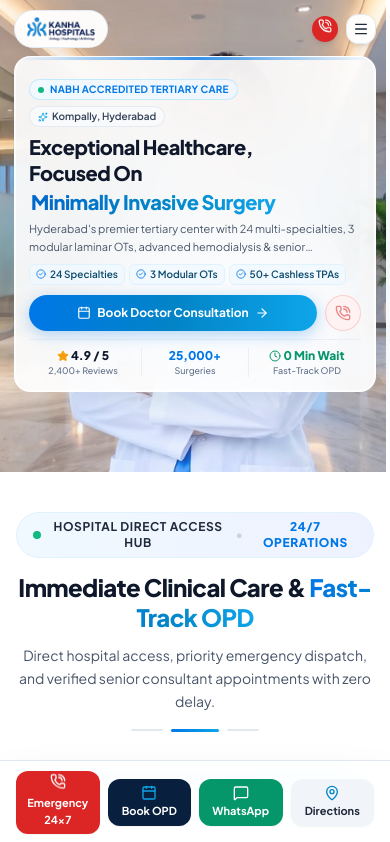
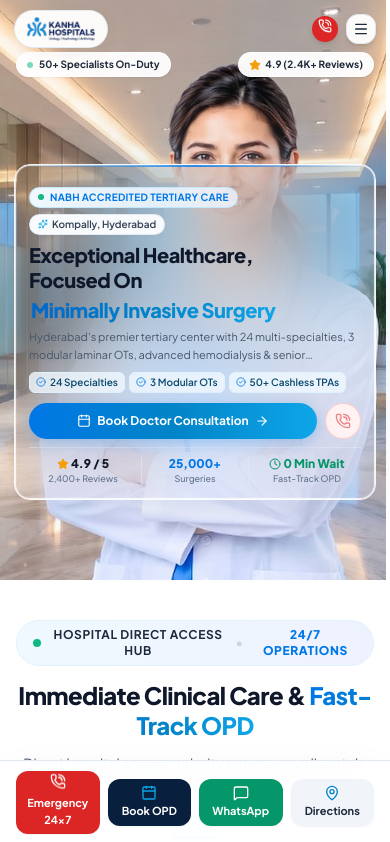
Before and after one commit to Shiva33987/hospital-kanha, a React (Vite) app: page / in a window 390 px wide. Shown: the top 842 px of the page. Built offline with nearby package versions, Linux system fonts and the light colour scheme.

Commit message:
fix(hero): unmask doctor on mobile by anchoring card to bottom with open top visual and floating status badges

```diff
--- a/src/components/Hero.tsx
+++ b/src/components/Hero.tsx
@@ -50,13 +50,13 @@ export const Hero: React.FC<HeroProps> = ({
   }, [rotatingSpecialties.length]);
 
   return (
-    <section className="relative w-full min-h-0 sm:min-h-[560px] lg:min-h-[600px] xl:min-h-[640px] overflow-hidden select-none bg-white flex flex-col justify-between">
+    <section className="relative w-full min-h-[580px] sm:min-h-[620px] lg:min-h-[600px] xl:min-h-[640px] overflow-hidden select-none bg-white flex flex-col justify-between">
 
       {/* 1. MASTER CANVAS BACKGROUND (High-res clean hospital lobby with doctor) */}
       <img
         src="/images/hero_clean_canvas.jpg"
         alt="Kanha Hospitals - Urology, Nephrology, Andrology & 24 Multi-Specialties"
-        className="absolute -inset-1 w-[calc(100%+8px)] h-[calc(100%+8px)] object-cover object-[70%_top] sm:object-center pointer-events-none z-0"
+        className="absolute -inset-1 w-[calc(100%+8px)] h-[calc(100%+8px)] object-cover object-[67%_8%] lg:object-center pointer-events-none z-0"
       />
 
       {/* Subtle Luminous Ambient Glow behind the card */}
@@ -203,8 +203,21 @@ export const Hero: React.FC<HeroProps> = ({
 
       </div>
 
+      {/* Mobile Floating Doctor Status Badge (Visible only on mobile in open visual area) */}
+      <div className="lg:hidden relative z-20 flex justify-between items-center px-4 pt-1 pointer-events-none">
+        <div className="inline-flex items-center space-x-1.5 bg-white/95 backdrop-blur-md px-2.5 py-1 rounded-full text-[10px] font-bold text-slate-800 shadow-sm border border-white/80">
+          <span className="w-1.5 h-1.5 rounded-full bg-emerald-500 animate-pulse"></span>
+          <span>50+ Specialists On-Duty</span>
+        </div>
+
+        <div className="inline-flex items-center space-x-1 bg-white/95 backdrop-blur-md px-2.5 py-1 rounded-full text-[10px] font-bold text-slate-800 shadow-sm border border-white/80">
+          <Star className="w-3 h-3 text-amber-500 fill-amber-500" />
+          <span>4.9 (2.4K+ Reviews)</span>
+        </div>
+      </div>
+
       {/* 3. HERO CONTENT AREA (Enclosed in Slim Luxury Frosted Glass Medical Console) */}
-      <div className="relative z-20 w-full max-w-7xl mx-auto px-3.5 sm:px-6 lg:px-8 my-auto py-2 sm:py-3 lg:py-4 pb-20 sm:pb-3 lg:pb-4 grid grid-cols-1 lg:grid-cols-12 gap-4 sm:gap-6 items-center">
+      <div className="relative z-20 w-full max-w-7xl mx-auto px-3.5 sm:px-6 lg:px-8 mt-auto lg:my-auto py-2 sm:py-3 lg:py-4 pb-20 sm:pb-4 lg:pb-4 grid grid-cols-1 lg:grid-cols-12 gap-4 sm:gap-6 items-center">
 
         {/* Left Column: Glass Console Card (Shifted left to give doctor full breathing space) */}
         <motion.div
@@ -214,7 +227,7 @@ export const Hero: React.FC<HeroProps> = ({
           className="lg:col-span-6 xl:col-span-6 max-w-lg lg:max-w-[520px] xl:max-w-[540px] lg:-ml-4 xl:-ml-10"
         >
           {/* Frosted Medical Console Card */}
-          <div className="relative overflow-hidden rounded-2xl sm:rounded-3xl bg-white/90 sm:bg-white/85 backdrop-blur-2xl border border-white/90 shadow-[0_10px_35px_-8px_rgba(8,31,61,0.12),0_0_1px_1px_rgba(255,255,255,0.85)_inset] p-3.5 sm:p-5 space-y-2 sm:space-y-3">
+          <div className="relative overflow-hidden rounded-2xl sm:rounded-3xl bg-white/92 sm:bg-white/85 backdrop-blur-2xl border border-white/90 shadow-[0_12px_40px_-10px_rgba(8,31,61,0.12),0_0_1px_1px_rgba(255,255,255,0.85)_inset] p-3.5 sm:p-5 space-y-2 sm:space-y-3">
 
             {/* Top Luminous Blue Accent Hairline */}
             <div className="absolute top-0 left-0 right-0 h-[2.5px] bg-gradient-to-r from-transparent via-[#0077e6] to-transparent opacity-80" />
```
